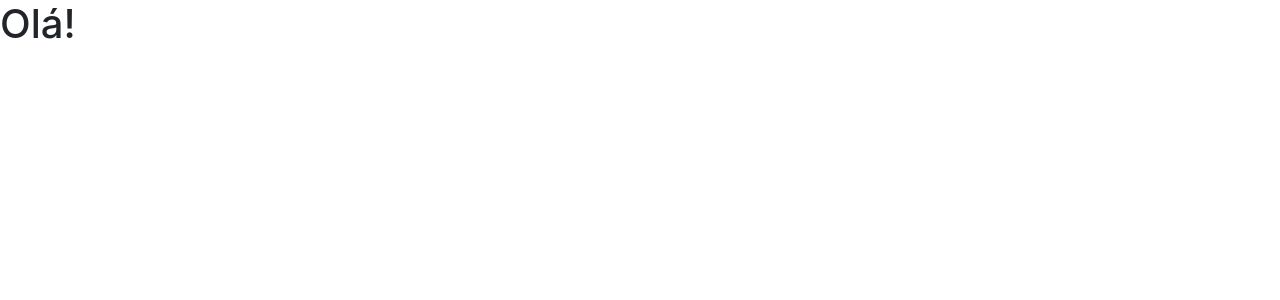
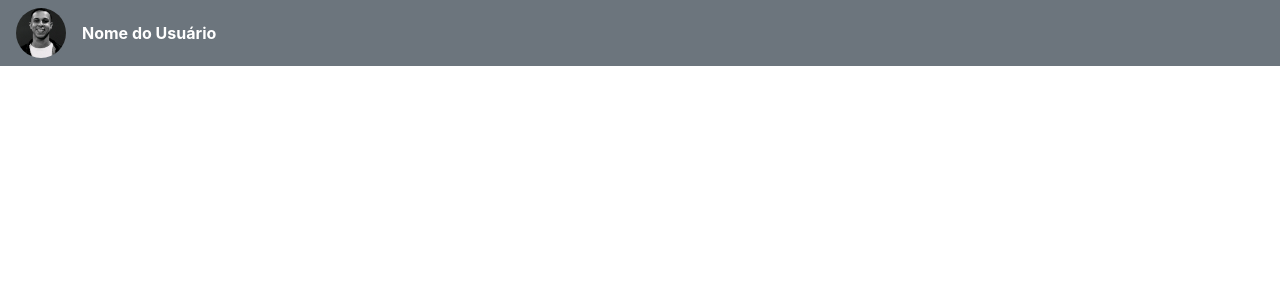
Before and after one commit to lucasspereira/Blog-Pessoal-Angular, an Angular app in the folder Blog/: page / in a window 1280 px wide. Shown: the top 300 px of the page. Built offline with nearby package versions, Linux system fonts and the light colour scheme.

Commit message:
Inicio da criação do componente menu; finalizado foto e nome do user

```diff
--- a/Blog/src/app/app.component.html
+++ b/Blog/src/app/app.component.html
@@ -1 +1 @@
-<h1>Olá!</h1>
+<app-menu></app-menu>
--- a/Blog/src/app/app.module.ts
+++ b/Blog/src/app/app.module.ts
@@ -3,11 +3,13 @@ import { BrowserModule } from '@angular/platform-browser';
 
 import { AppRoutingModule } from './app-routing.module';
 import { AppComponent } from './app.component';
+import { MenuComponent } from './menu/menu.component';
 
 
 @NgModule({
   declarations: [
-    AppComponent
+    AppComponent,
+    MenuComponent
   ],
   imports: [
     BrowserModule,
--- /dev/null
+++ b/Blog/src/app/menu/menu.component.html
@@ -0,0 +1,17 @@
+<nav class="navbar navbar-expand-lg navbar-light bg-secondary">
+    <button class="navbar-toggler" type="button" data-toggle="collapse" data-target="#conteudoNavbarSuportado" aria-controls="conteudoNavbarSuportado" aria-expanded="false" aria-label="Alterna navegação">
+      <span class="navbar-toggler-icon"></span>
+    </button>
+
+    <div class="collapse navbar-collapse" id="conteudoNavbarSuportado">
+        <ul class="navbar-nav mr-auto d-flex align-items-center">
+
+            <li class="nav-item active">
+                <img src="../../assets/img/lucas.png" class="img-fluid rounded-circle" width="50px" height="50px" alt="Imagem Usuário">
+            </li>
+            <li class="nav-item pl-3">
+                <p class="text-white font-weight-bold m-0">Nome do Usuário</p>
+            </li>
+        </ul>
+    </div>
+</nav>
--- /dev/null
+++ b/Blog/src/app/menu/menu.component.ts
@@ -0,0 +1,15 @@
+import { Component, OnInit } from '@angular/core';
+
+@Component({
+  selector: 'app-menu',
+  templateUrl: './menu.component.html',
+  styleUrls: ['./menu.component.css']
+})
+export class MenuComponent implements OnInit {
+
+  constructor() { }
+
+  ngOnInit(): void {
+  }
+
+}
```
Also changed, not shown: Blog/src/app/menu/menu.component.css (added), Blog/src/assets/img/lucas.png (added), 1 other file (tests, documents, lock files or other folders).
